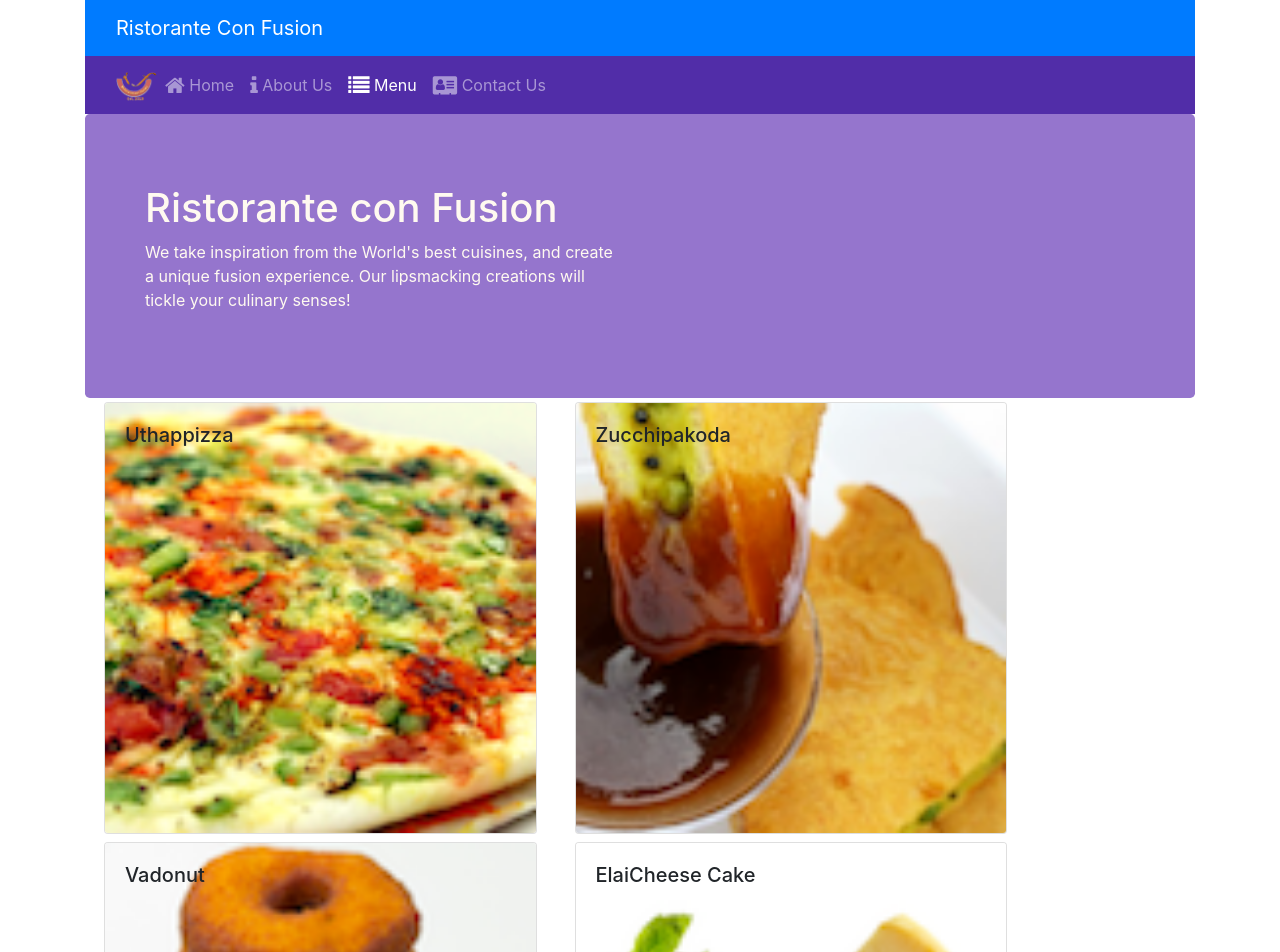
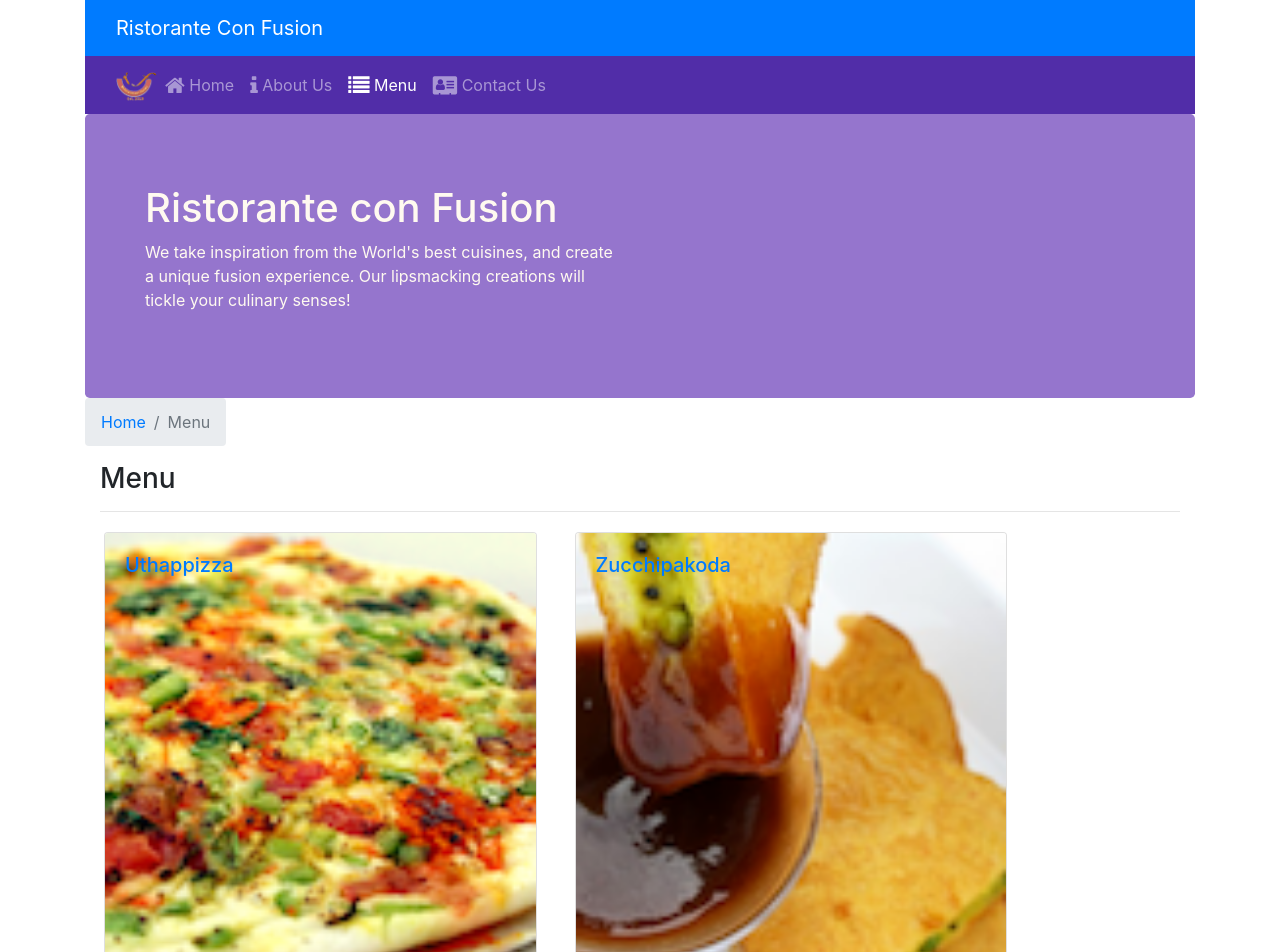
Before and after one commit to ldilov/react-assignment-confusion, a React (Create React App) app: page /menu in a window 1280 px wide. Shown: the top 952 px of the page. Built offline with nearby package versions, Linux system fonts and the light colour scheme.

Commit message:
Single Page Applications Part 2

```diff
--- a/src/components/ContactComponent.js
+++ b/src/components/ContactComponent.js
@@ -1,4 +1,6 @@
 import React from 'react';
+import { Breadcrumb, BreadcrumbItem } from 'reactstrap';
+import Link from 'react-router-dom/Link';
 
 function Contact(props) {
   return (
@@ -30,6 +32,16 @@ function Contact(props) {
             </div>
           </div>
         </div>
+        <div className="row">
+          <Breadcrumb>
+            <BreadcrumbItem><Link to="/home">Home</Link></BreadcrumbItem>
+            <BreadcrumbItem active>Contact Us</BreadcrumbItem>
+          </Breadcrumb>
+          <div className="col-12">
+            <h3>Contact Us</h3>
+            <hr/>
+          </div>
+        </div>
       </div>
   );
 }
--- a/src/components/DishDetailsComponent.js
+++ b/src/components/DishDetailsComponent.js
@@ -1,7 +1,11 @@
 import React from 'react';
-import { Card, CardImg, CardImgOverlay, CardTitle } from 'reactstrap';
+import {
+  Card, CardImg, CardTitle, Breadcrumb, BreadcrumbItem, CardImgOverlay
+} from 'reactstrap';
+import { Link } from 'react-router-dom';
 
-function RenderComment(comment) {
+
+function RenderComment({comment}) {
   return (
       <div key={ comment.id } className="d-flex flex-column mt-4">
         <span>{ comment.comment }</span>
@@ -14,7 +18,7 @@ function RenderComment(comment) {
   );
 }
 
-function RenderDish(dish) {
+function RenderDish({dish}) {
   return (
       <Card>
         <CardImg width="100%" src={ dish.image } alt={ dish.name }/>
@@ -26,8 +30,8 @@ function RenderDish(dish) {
 }
 
 
-function RenderComments(comments) {
-  const renderedComments = comments.map(c => RenderComment(c));
+function RenderComments({comments}) {
+  const renderedComments = comments.map(c => <RenderComment comment={c} />);
 
   return (
       <div className="d-flex flex-column justify-content-between align-items-start">
@@ -38,16 +42,27 @@ function RenderComments(comments) {
 }
 
 
-const DishDetails = ({dish}) => {
+const DishDetails = ({dish, comments}) => {
   if (dish != null) {
     return (
         <div className="container">
           <div className="row">
+            <Breadcrumb>
+
+              <BreadcrumbItem><Link to="/menu">Menu</Link></BreadcrumbItem>
+              <BreadcrumbItem active>{ dish.name }</BreadcrumbItem>
+            </Breadcrumb>
+            <div className="col-12">
+              <h3>{ dish.name }</h3>
+              <hr/>
+            </div>
+          </div>
+          <div className="row">
             <div className="col-12 col-md-5 m-1">
-              { RenderDish(dish) }
+              <RenderDish dish={ dish }/>
             </div>
             <div className="col-12 col-md-5 m-1">
-              { RenderComments(dish.comments) }
+              <RenderComments comments={ comments }/>
             </div>
           </div>
         </div>
--- a/src/components/MainComponent.js
+++ b/src/components/MainComponent.js
@@ -42,6 +42,14 @@ class Main extends Component {
       );
     }
 
+    const DishWithId = ({match}) => {
+      return(
+          <DishDetails dish={this.state.dishes.filter((dish) => dish.id === parseInt(match.params.dishId,10))[0]}
+                       comments={this.state.comments.filter((comment) => comment.dishId === parseInt(match.params.dishId,10))} />
+      );
+    };
+
+
     return (
         <div className="container">
           <Navbar dark color="primary">
@@ -54,9 +62,9 @@ class Main extends Component {
             <Route path='/home' component={HomePage} />
             <Route exact path='/menu' component={() => <Menu dishes={this.state.dishes} onClick={(dishId) => this.onDishSelect(dishId)} />} />
             <Route exact path='/contactus' component={Contact} />} />
+            <Route path='/menu/:dishId' component={DishWithId} />
             <Redirect to="/home" />
           </Switch>
-          <DishDetails dish={this.state.dishes.filter((dish) => dish.id === this.state.selectedDish)[0]} />
           <Footer />
         </div>
     );
--- a/src/components/MenuComponent.js
+++ b/src/components/MenuComponent.js
@@ -1,17 +1,19 @@
 import React from 'react';
 import {
   Card, CardImg, CardImgOverlay,
-  CardTitle
+  CardTitle, Breadcrumb, BreadcrumbItem
 } from 'reactstrap';
+import { Link } from 'react-router-dom';
 
 function RenderMenuItem({dish, onClick}) {
   return (
-      <Card
-          onClick={ () => onClick(dish.id) }>
-        <CardImg width="100%" src={ dish.image } alt={ dish.name }/>
-        <CardImgOverlay>
-          <CardTitle>{ dish.name }</CardTitle>
-        </CardImgOverlay>
+      <Card>
+        <Link to={ `/menu/${ dish.id }` }>
+          <CardImg width="100%" src={ dish.image } alt={ dish.name }/>
+          <CardImgOverlay>
+            <CardTitle>{ dish.name }</CardTitle>
+          </CardImgOverlay>
+        </Link>
       </Card>
   );
 }
@@ -29,6 +31,16 @@ const Menu = (props) => {
   return (
       <div className="container">
         <div className="row">
+          <Breadcrumb>
+            <BreadcrumbItem><Link to="/home">Home</Link></BreadcrumbItem>
+            <BreadcrumbItem active>Menu</BreadcrumbItem>
+          </Breadcrumb>
+          <div className="col-12">
+            <h3>Menu</h3>
+            <hr/>
+          </div>
+        </div>
+        <div className="row">
           { menu }
         </div>
       </div>
```
